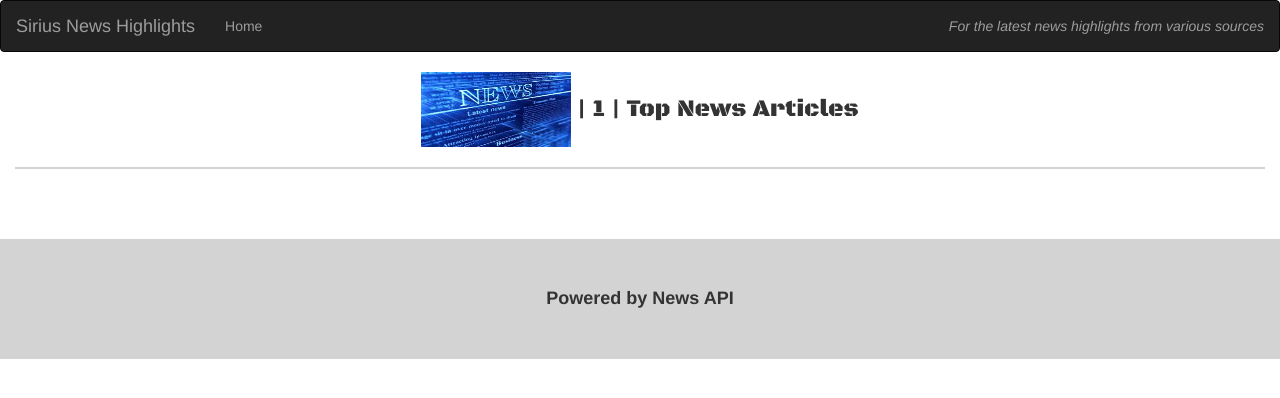
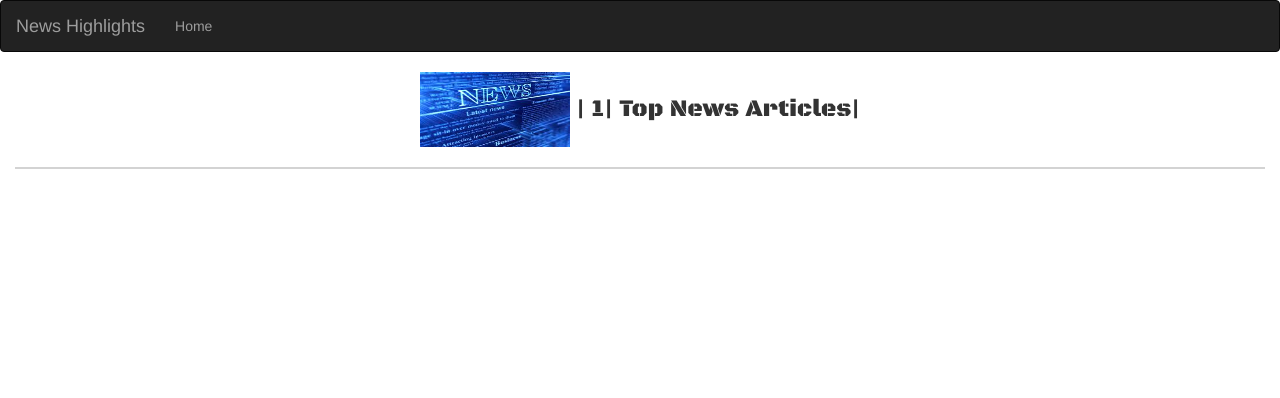
Before and after one commit to Anaissimpz/News-Highlight, a Flask app: page /source/1 in a window 1280 px wide. Shown: the top 398 px of the page. Run offline with Flask 2, Linux system fonts and the light colour scheme; some libraries are stand-ins or nearby versions.

```diff
--- a/app/templates/navbar.html
+++ b/app/templates/navbar.html
@@ -7,13 +7,13 @@
               <span class="icon-bar"></span>
               <span class="icon-bar"></span>
             </button>
-            <a class="navbar-brand" href="/"> Sirius News Highlights </a>
+            <a class="navbar-brand" href="/">News Highlights </a>
         </div>
         <div class="navbar-collapse collapse">
             <ul class="nav navbar-nav">
                 <li><a href="/">Home</a></li>
             </ul>
-            <p class="navbar-text navbar-right" style="font-style: italic;">For the latest news highlights from various sources</p>
+
         </div>
 
     </div>
--- a/app/templates/source.html
+++ b/app/templates/source.html
@@ -13,7 +13,7 @@
 <main class="container-fluid">
 
     <div class="articles">
-        <h3><img src="../static/images/logo.jpg" alt="" width="150px" height="75px"> | {{id}} | Top News Articles</h3>
+        <h3><img src="../static/images/logo.jpg" alt="" width="150px" height="75px"> | {{id}}| Top News Articles|</h3>
 		<hr />
         <ul class="unstyled">
             <div>
@@ -22,7 +22,5 @@
         </ul>
     </div>
 </main>
-<footer>
-    <h4>Powered by News API</h4>
-</footer>
+
 {% endblock %}
```
Also changed, not shown: README.md.
